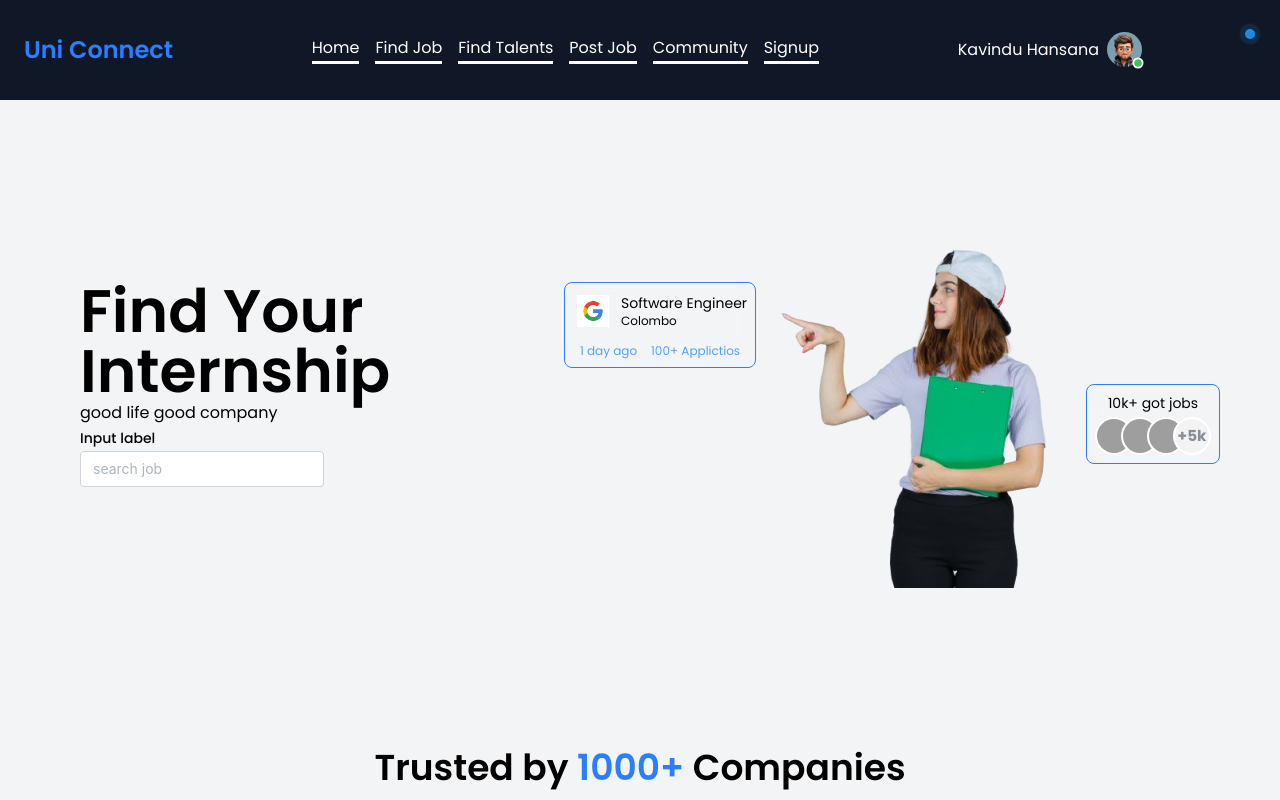
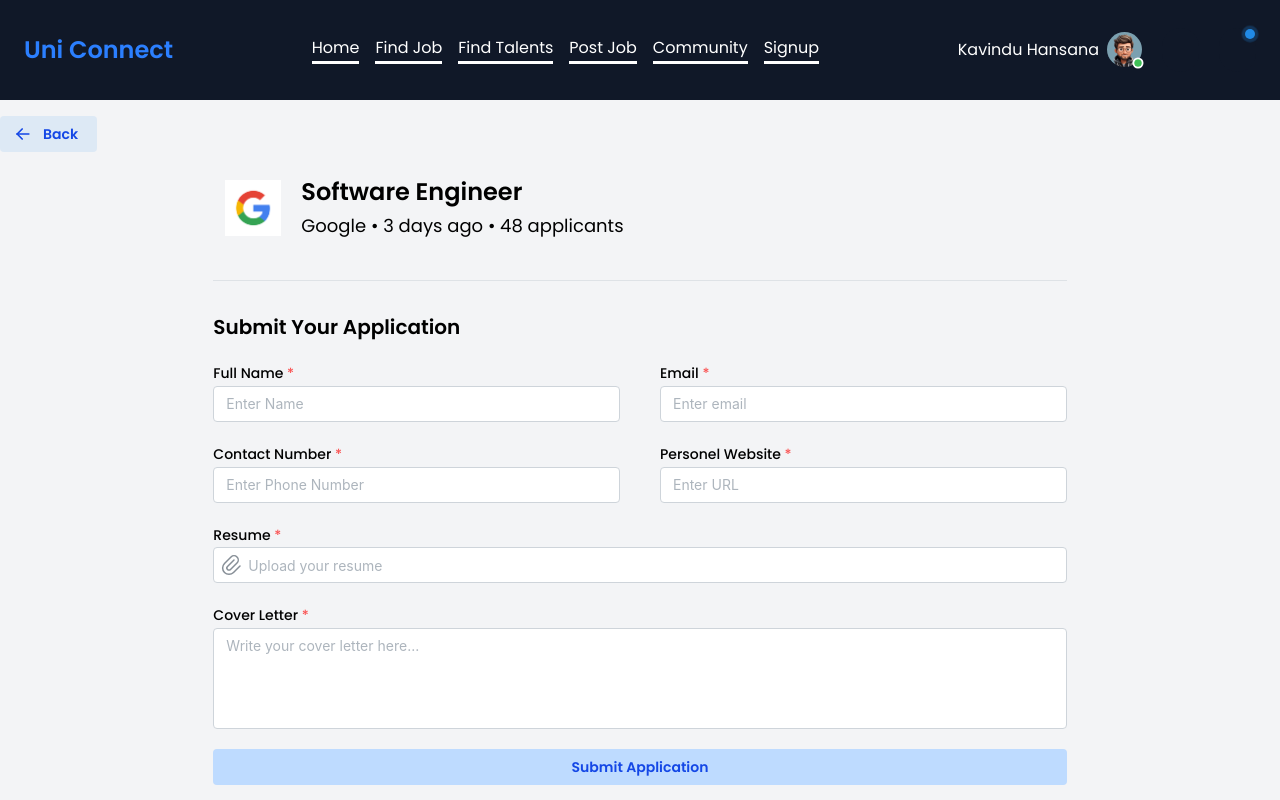
Before and after one commit to kavinduhcolombage/UniConnect_Frontend, a React (Vite) app: page /apply-job in a window 1280 px wide. Shown: the top 800 px of the page. Built offline with nearby package versions, Linux system fonts and the light colour scheme; grey boxes are pictures that could not be loaded; some icons are missing.

Commit message:
add ApplyJob page

```diff
--- a/src/App.tsx
+++ b/src/App.tsx
@@ -8,6 +8,7 @@ import { Notifications } from '@mantine/notifications';
 import FindTalentsPage from './pages/FIndTalentsPage';
 import TalentProfilePage from './pages/TalentProfilePage';
 import PostJobPage from './pages/PostJobPage';
+import ApplyJObPage from './pages/ApplyJobPage';
 // import HomePage from './pages/HomePage';
 // import FindJob from './pages/FindJob';
 // import SignUpPage from './pages/SignUpPage';
@@ -46,6 +47,7 @@ function App() {
             <Route path="/find-talents" element={<FindTalentsPage />} />
             <Route path="/post-job" element={<PostJobPage />} />
             <Route path="/talent-profile" element={<TalentProfilePage />} />
+            <Route path="/apply-job" element={<ApplyJObPage />} />
             <Route path="/signup" element={<SignUpPage />} />
             <Route path="/login" element={<SignUpPage />} />
             <Route path="*" element={<HomePage />} />
--- /dev/null
+++ b/src/ApplyJob/ApplyJobComp.tsx
@@ -0,0 +1,35 @@
+import { Button, Divider, FileInput, NumberInput, Textarea, TextInput } from "@mantine/core";
+import { IconPaperclip } from "@tabler/icons-react";
+
+const ApplyJobComp = () => {
+    return <div className="w-2/3 mx-auto">
+        <div className="flex justify-between">
+            <div className="flex gap-2 items-center">
+                <div className="p-3 rounded-xl">
+                    <img className="h-14" src={`CompanyLogo/Google.png`} alt="" />
+                </div>
+                <div className="flex flex-col gap-1">
+                    <div className="font-semibold text-2xl">Software Engineer</div>
+                    <div className="text-lg ">Google &bull; 3 days ago &bull; 48 applicants</div>
+                </div>
+            </div>
+        </div>
+        <Divider my="xl" />
+        <div className="text-xl font-semibold mb-5">Submit Your Application</div>
+        <div className="flex flex-col gap-5">
+            <div className="flex gap-10 [&>*]:w-1/2">
+                <TextInput label="Full Name" withAsterisk placeholder="Enter Name" />
+                <TextInput label="Email" withAsterisk placeholder="Enter email" />
+            </div>
+            <div className="flex gap-10 [&>*]:w-1/2">
+                <NumberInput hideControls label="Contact Number" withAsterisk placeholder="Enter Phone Number" />
+                <TextInput label="Personel Website" withAsterisk placeholder="Enter URL" />
+            </div>
+            <FileInput leftSection={<IconPaperclip stroke={1.5}/>} label="Resume" withAsterisk placeholder="Upload your resume" accept=".pdf,.doc,.docx" />
+            <Textarea label="Cover Letter" withAsterisk placeholder="Write your cover letter here..." autosize minRows={4} maxRows={8} />
+            <Button className="!text-blue-700 !bg-blue-200 hover:!border-blue-600" variant="light">Submit Application</Button>
+        </div>
+    </div>
+}
+
+export default ApplyJobComp;
--- a/src/FindJob/JobCard.tsx
+++ b/src/FindJob/JobCard.tsx
@@ -2,7 +2,7 @@ import { IconBookmark, IconClockHour3 } from "@tabler/icons-react"
 import { Divider, Text } from '@mantine/core';
 
 const JobCard = (props:any) => {
-    return <div className="flex flex-col gap-2 bg-gray-400 p-4 w-72 rounded-xl hover:shadow-[0_0_5px_1px_blue] !shadow-blue-400">
+    return <div className="flex flex-col gap-2 bg-gray-400 p-4 w-72 rounded-xl hover:shadow-[0_0_5px_1px_blue] !shadow-blue-400 cursor-pointer">
         <div className="flex justify-between">
             <div className="flex gap-3 items-center">
                 <div className="p-2 bg-gray-300 rounded-md">
--- a/src/FindJob/Jobs.tsx
+++ b/src/FindJob/Jobs.tsx
@@ -1,3 +1,4 @@
+import { Link } from "react-router-dom";
 import { jobList } from "../Data/JobsData";
 import JobCard from "./JobCard";
 import Sort from "./Sort";
@@ -10,7 +11,15 @@ const Jobs = () => {
         </div>
         <div className="mt-10 flex flex-wrap gap-5">
             {
-                jobList.map((job, index) => <JobCard key={index} {...job} />)
+                jobList.map((job, index) => (
+                    <Link
+                        key={index}
+                        to="/apply-job"
+                        className="no-underline text-inherit"
+                    >
+                        <JobCard {...job} />
+                    </Link>
+                ))
             }
         </div>
 
--- /dev/null
+++ b/src/pages/ApplyJobPage.tsx
@@ -0,0 +1,20 @@
+import { Link } from "react-router-dom";
+import Header from "../layouts/Header";
+import { Button } from "@mantine/core";
+import { IconArrowLeft } from "@tabler/icons-react";
+import Footer from "../Footer/Footer";
+import ApplyJobComp from "../ApplyJob/ApplyJobComp";
+
+const ApplyJObPage = () => {
+    return <div className="bg-gray-100 min-h-[100vh] font-['poppins']">
+    <Header />
+    <Link className="my-4 inline-block" to="/find-job">
+        <Button leftSection={<IconArrowLeft size={20} />} className="!text-blue-700" variant="light">Back</Button>
+    </Link>
+    <ApplyJobComp/>
+
+    <Footer />
+</div>
+}
+
+export default ApplyJObPage;
```
